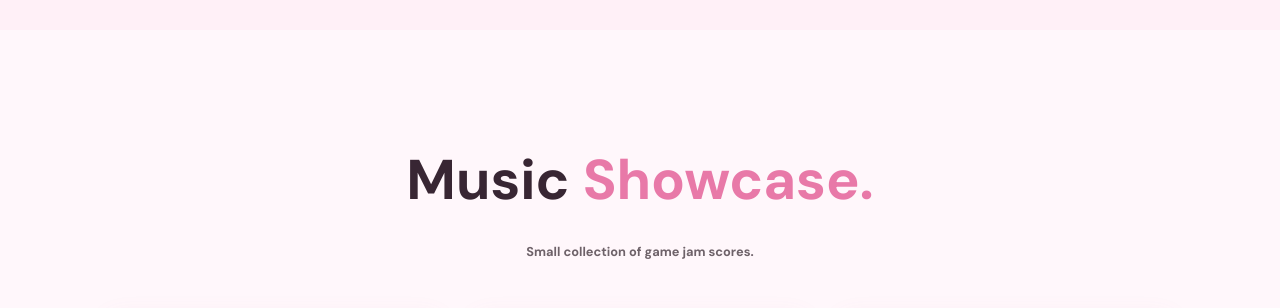
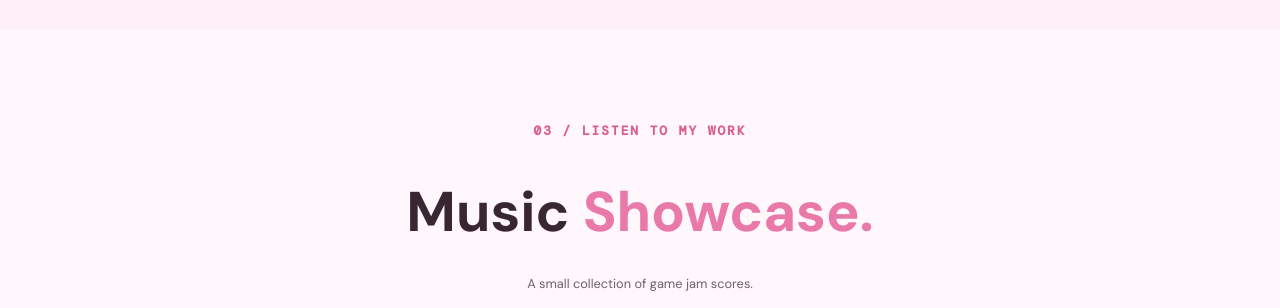
Before and after one commit to princessbleach/portfolio-task, a plain HTML site: page index.html in a window 1280 px wide. Shown: the part 1960-2268 px from the top of the page. Drawn offline with nearby package versions, Linux system fonts and the light colour scheme.

Commit message:
Update index.html

```diff
--- a/index.html
+++ b/index.html
@@ -184,9 +184,10 @@
 <!-- SOUND CLOUD SHOWCASE -->
 <section class="soundcloud-section" id="sound">
     <div class="section-heading">
-        <h2>Music <span>Showcase.
+        <p class="eyebrow">03 / LISTEN TO MY WORK</p>
+        <h2>Music <span>Showcase.</span></h2>
         <p class="section-description">
-            Small collection of game jam scores.
+            A small collection of game jam scores.
         </p>
     </div>
 
@@ -236,7 +237,6 @@
 
     <iframe width="100%" height="450" scrolling="no" frameborder="no" allow="autoplay; encrypted-media" src="https://w.soundcloud.com/player/?url=https%3A//api.soundcloud.com/playlists/soundcloud%3Aplaylists%3A2161164815%3Fsecret_token%3Ds-cx1fQvUdswa&color=%23e3d6f2&auto_play=false&hide_related=false&show_comments=true&show_user=true&show_reposts=false&show_teaser=true"></iframe><div style="font-size: 10px; color: #cccccc;line-break: anywhere;word-break: normal;overflow: hidden;white-space: nowrap;text-overflow: ellipsis; font-family: Interstate,Lucida Grande,Lucida Sans Unicode,Lucida Sans,Garuda,Verdana,Tahoma,sans-serif;font-weight: 100;"><a href="https://soundcloud.com/zoe-150051630" title="Zoe Efstathiou Audio" target="_blank" style="color: #cccccc; text-decoration: none;">Zoe Efstathiou Audio</a> · <a href="https://soundcloud.com/zoe-150051630/sets/synthwave/s-cx1fQvUdswa" title="Synthwave" target="_blank" style="color: #cccccc; text-decoration: none;">Synthwave</a></div>
 </article>
-
 </div>
 </section>
 
```
